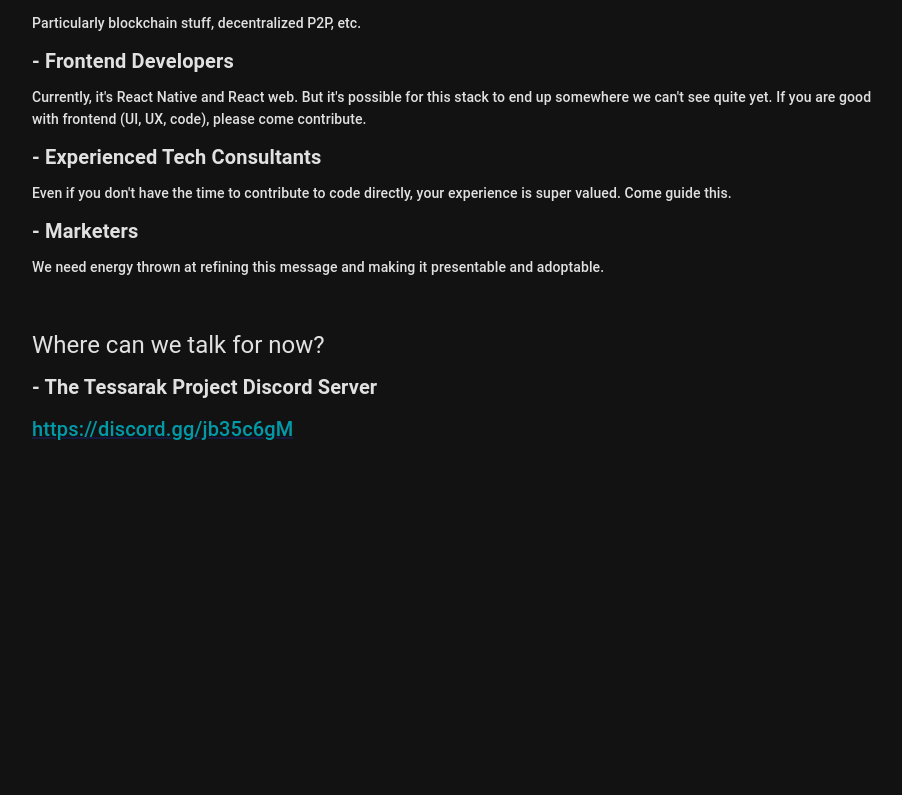
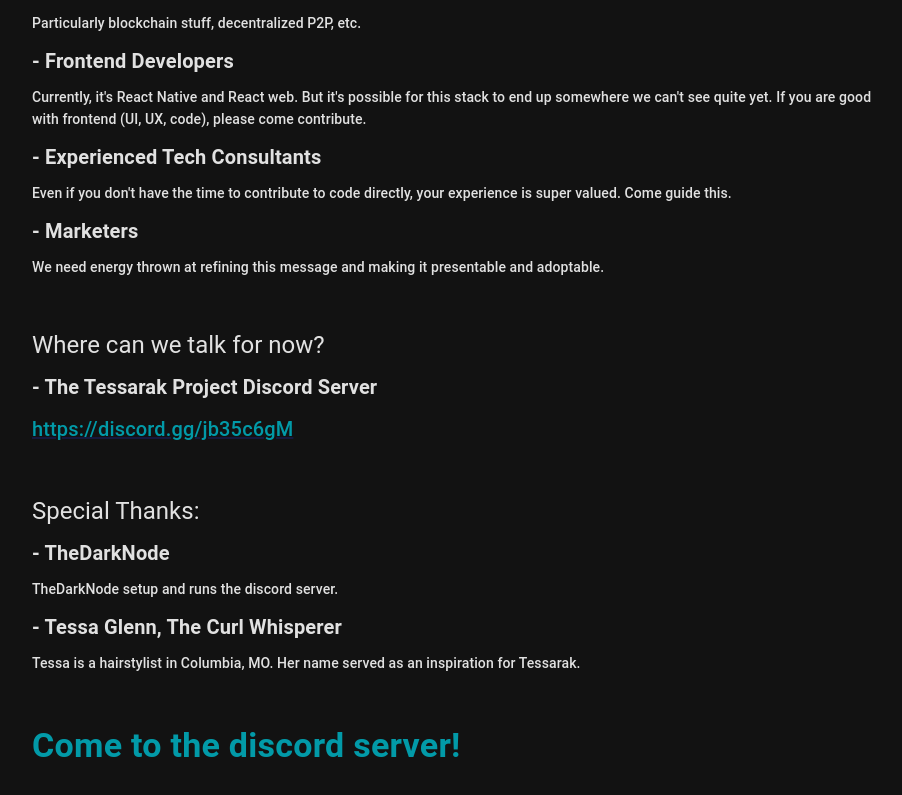
Before and after one commit to a2345sooted/tessarak-public-web, a React (Create React App) app: page / in a window 1280 px wide. Shown: the part 777-1572 px from the top of the page, without its empty margins (182-1084 px from the left). Before the commit the page ends 1372 px from the top, so only its background shows below. Built offline with nearby package versions, Linux system fonts and the light colour scheme.

Commit message:
adding some content to site

```diff
--- a/src/App.tsx
+++ b/src/App.tsx
@@ -107,6 +107,24 @@
                         https://discord.gg/jb35c6gM
                     </Typography>
                 </Box>
+                <Box sx={{marginTop: '50px'}}>
+                    <Typography variant="h5" sx={styles.subHeader}>Special Thanks:</Typography>
+                </Box>
+                <Box sx={{marginTop: '10px'}}>
+                    <Typography variant="h6" sx={styles.needTitle}>- TheDarkNode</Typography>
+                </Box>
+                <Box sx={{marginTop: '10px'}}>
+                    <Typography variant="subtitle2" sx={styles.needText}>TheDarkNode setup and runs the discord server.</Typography>
+                </Box>
+                <Box sx={{marginTop: '10px'}}>
+                    <Typography variant="h6" sx={styles.needTitle}>- Tessa Glenn, The Curl Whisperer</Typography>
+                </Box>
+                <Box sx={{marginTop: '10px'}}>
+                    <Typography variant="subtitle2" sx={styles.needText}>Tessa is a hairstylist in Columbia, MO.  Her name served as an inspiration for Tessarak.</Typography>
+                </Box>
+                <Box sx={{marginTop: '50px'}}>
+                    <Typography variant="h4" sx={{fontFamily: 'Exo 2', fontWeight: 'bold', color: '#029aa8'}}>Come to the discord server!</Typography>
+                </Box>
             </Container>
         </ThemeProvider>
     );
```
